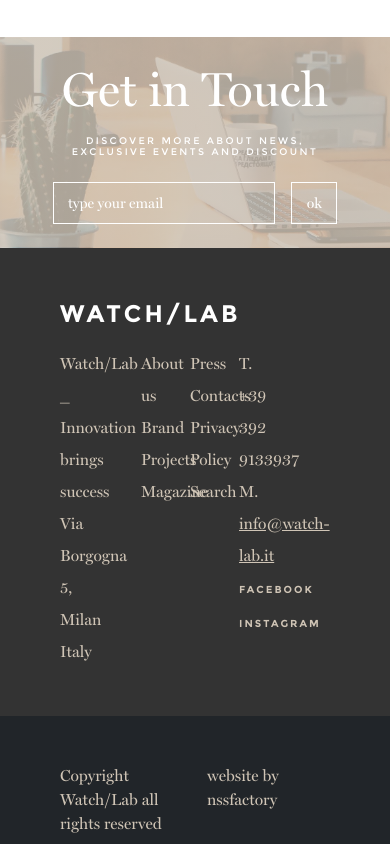
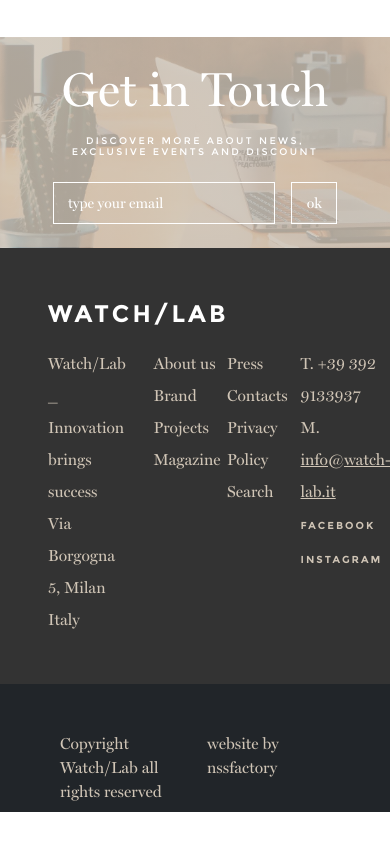
Before and after one commit to emmegray/watch-lab, a Next.js app: page / in a window 390 px wide. Shown: the part 4134-4978 px from the top of the page. After the commit the page ends 4946 px from the top, so only its background shows below. Built offline with nearby package versions, Linux system fonts and the light colour scheme.

Commit message:
Fixed Footer responsive

```diff
--- a/src/app/components/Footer.js
+++ b/src/app/components/Footer.js
@@ -13,14 +13,14 @@
             </div>
           </Row>
           <Row className='p-5 pt-0'>
-            <Col className='col-2'>
+            <Col className='nav col-3'>
               <span>
                 Watch/Lab _ Innovation brings success <br />
                 Via Borgogna 5, Milan <br />
                 Italy
               </span>
             </Col>
-            <Col className='col-2'>
+            <Col className='nav col-3'>
               <ul className='flex-column'>
                 <li><a href="#">About us</a></li>
                 <li><a href="#">Brand</a></li>
@@ -28,7 +28,7 @@
                 <li><a href="#">Magazine</a></li>
               </ul>
             </Col>
-            <Col className='col-2'>
+            <Col className='nav col-3'>
               <ul className='flex-column'>
                 <li><a href="#">Press</a></li>
                 <li><a href="#">Contacts</a></li>
@@ -36,7 +36,7 @@
                 <li><a href="#">Search</a></li>
               </ul>
             </Col>
-            <Col className='col-3'>
+            <Col className='nav col-3'>
               <ul>
                 <li>T. +39 392 9133937</li>
                 <li>M. <a href="#"><u>info@watch-lab.it</u></a></li>
--- a/src/app/components/Footer.module.scss
+++ b/src/app/components/Footer.module.scss
@@ -14,6 +14,7 @@
     letter-spacing: 3px;
     font-size: 1.5rem;
     margin-bottom: 1rem;
+    padding: 0;
   }
 
   span {
```
